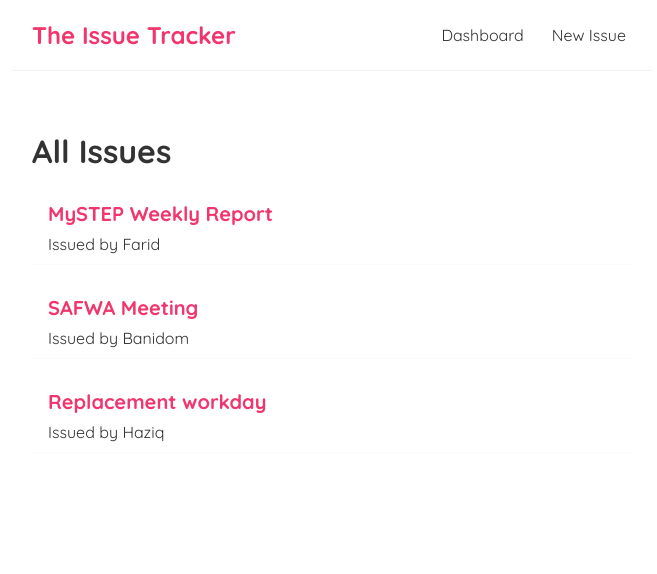
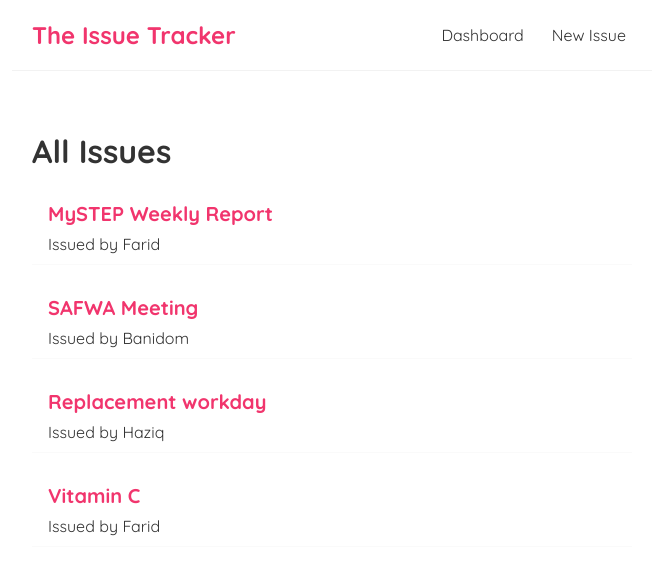
Before and after one commit to AimanFred/bug-tracker, a React (Create React App) app: page / in a window 1280 px wide. Shown: the top 574 px of the page, without its empty margins (308-965 px from the left). Built offline with nearby package versions, Linux system fonts and the light colour scheme; data requests are answered from the project's data file.

Commit message:
add redirect using useHistory hook

```diff
--- a/data/db.json
+++ b/data/db.json
@@ -17,6 +17,12 @@
       "body": "Replacement workday on Aug 26th for sept 1st",
       "author": "Haziq",
       "id": 3
+    },
+    {
+      "title": "Vitamin C",
+      "body": "Tanya ibu kalau nak beli vitamin C",
+      "author": "Farid",
+      "id": 4
     }
   ]
 }
--- a/src/Create.js
+++ b/src/Create.js
@@ -1,10 +1,12 @@
 import { useState } from "react";
+import { useHistory } from "react-router-dom";
 
 const Create = () => {
   const [title, setTitle] = useState("");
   const [body, setBody] = useState("");
   const [author, setAuthor] = useState("Farid");
   const [isPending, setIsPending] = useState(false);
+  const history = useHistory();
 
   const handleSubmit = (e) => {
     e.preventDefault();
@@ -19,6 +21,7 @@ const Create = () => {
     }).then(() => {
       console.log("New Issue Added");
       setIsPending(false);
+      history.push("/")
     })
   };
 
```
